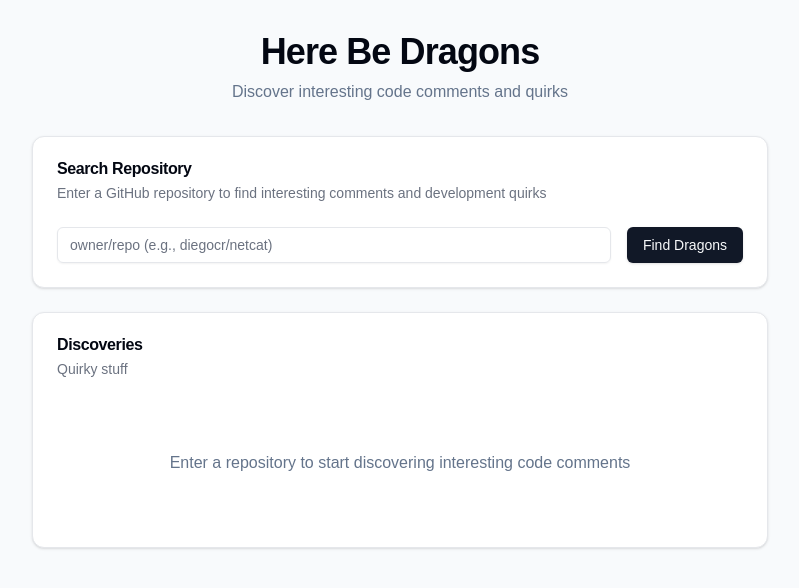
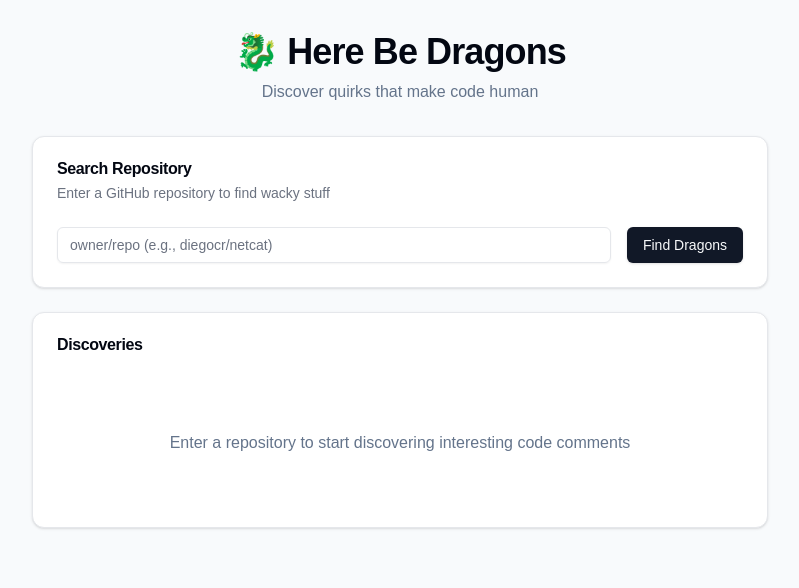
Before and after one commit to greptileai/here-be-dragons, a Next.js app: page / in a window 1280 px wide. Shown: the top 588 px of the page, without its empty margins (240-1039 px from the left). Built offline with nearby package versions, Linux system fonts and the light colour scheme.

Commit message:
style changes

```diff
--- a/src/app/page.tsx
+++ b/src/app/page.tsx
@@ -53,7 +53,7 @@ export default function Home() {
           if (isComplete) {
             break;
           }
-          setStatus(`Still indexing... (attempt ${attempts}/${maxAttempts})`);
+          setStatus(`Still indexing... (progress ${attempts}/${maxAttempts})`);
         } catch (error) {
           console.error('Status check failed:', error);
           setStatus(`Status check attempt ${attempts} failed, retrying...`);
@@ -64,7 +64,7 @@ export default function Home() {
         throw new Error('Indexing timed out after 4 minutes. Try again later.');
       }
 
-      setStatus('Indexing complete. Searching for interesting comments...');
+      setStatus('Indexing complete. Searching for wacky stuff...');
       const data = await GREPTILE_API.queryRepo(repository);
       setResults(data);
       setStatus('');
@@ -83,9 +83,9 @@ export default function Home() {
         {/* Header */}
         <div className="mb-8 text-center space-y-2">
           <h1 className="text-4xl font-bold tracking-tight">
-            Here Be Dragons
+          🐉 Here Be Dragons
           </h1>
-          <p className="text-slate-500">Discover interesting code comments and quirks</p>
+          <p className="text-slate-500">Discover quirks that make code human</p>
         </div>
 
         {/* Search Card */}
@@ -93,7 +93,7 @@ export default function Home() {
           <CardHeader>
             <CardTitle>Search Repository</CardTitle>
             <CardDescription>
-              Enter a GitHub repository to find interesting comments and development quirks
+              Enter a GitHub repository to find wacky stuff
             </CardDescription>
           </CardHeader>
           <CardContent>
@@ -126,7 +126,6 @@ export default function Home() {
   <CardHeader>
     <CardTitle>Discoveries</CardTitle>
     <CardDescription>
-      Quirky stuff
     </CardDescription>
   </CardHeader>
   {loading ? (
```
